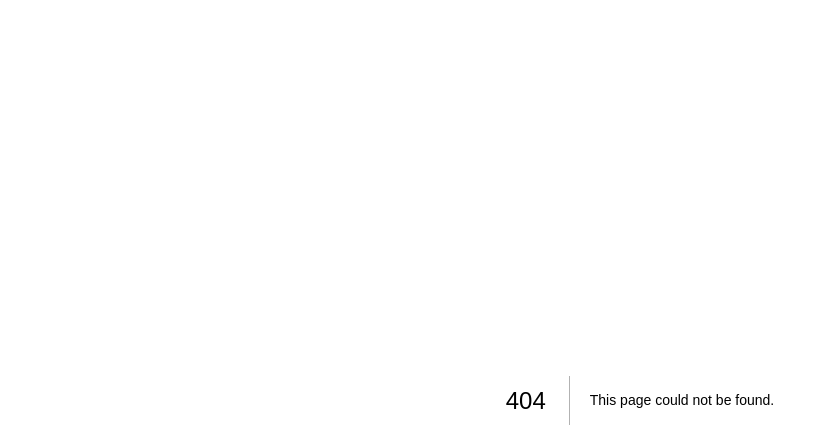
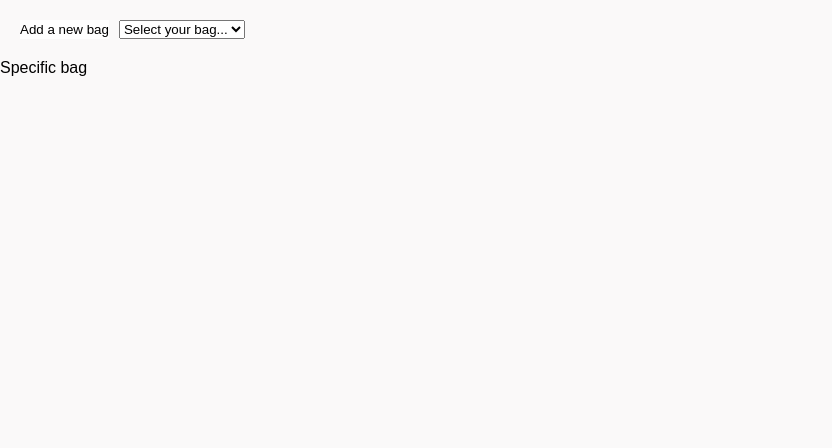
Before and after one commit to IanKaneshiro/KanDiscer_NextJS, a Next.js app: page /bags in a window 1280 px wide. Before the commit this address had no page. Shown: the top 448 px of the page, without its empty margins (0-832 px from the left). Built offline with nearby package versions, Linux system fonts and the light colour scheme.

Commit message:
route for bags

```diff
--- /dev/null
+++ b/src/app/bags/bags.module.css
@@ -0,0 +1,13 @@
+.navbar {
+  display: flex;
+  padding: 20px;
+  width: 100%;
+  gap: 10px;
+}
+
+.bags-navigation__navbar > button {
+  background-color: #284b63;
+  border-radius: 10px;
+  width: 150px;
+  color: white;
+}
--- /dev/null
+++ b/src/app/bags/page.tsx
@@ -0,0 +1,22 @@
+import { useEffect, useState } from "react";
+import style from "./bags.module.css";
+import Link from "next/link";
+
+const BagsNavigationBar = () => {
+  const [currentId, setCurrentId] = useState("");
+
+  return (
+    <div>
+      <div className={style.navbar}>
+        <button>Add a new bag</button>
+        <select value={currentId}>
+          <option value="">Select your bag...</option>
+        </select>
+      </div>
+
+      <Link href="/bags/:bagId">Specific bag</Link>
+    </div>
+  );
+};
+
+export default BagsNavigationBar;
--- a/src/app/discs/page.tsx
+++ b/src/app/discs/page.tsx
@@ -1,5 +1,5 @@
 "use client";
-import style from "./about.module.css";
+import style from "./discs.module.css";
 import { useState, useRef } from "react";
 
 const discs = [{ id: 1, name: "Zeus" }];
```
Also changed, not shown: src/app/discs/discs.module.css (renamed from src/app/discs/about.module.css).
